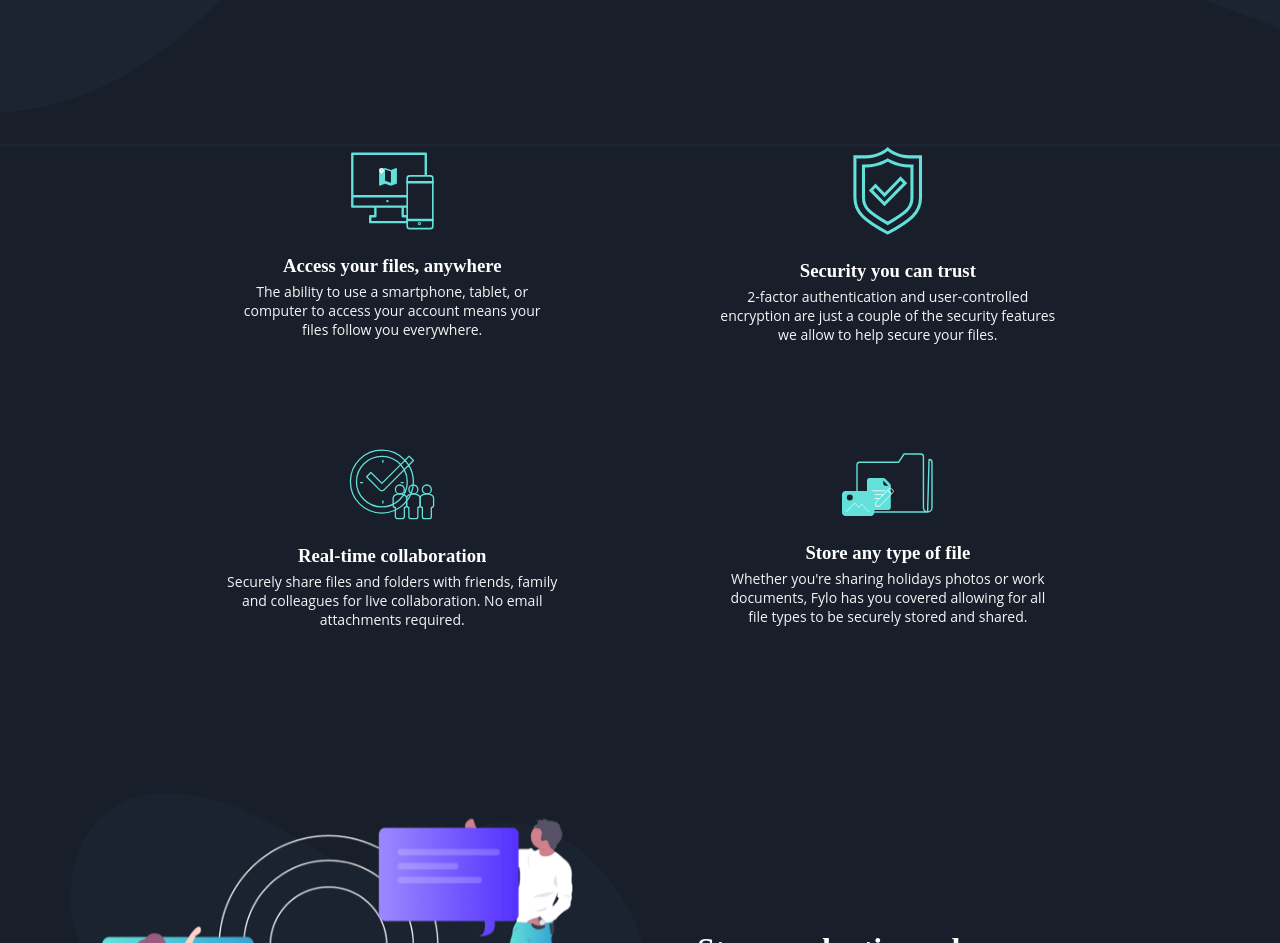
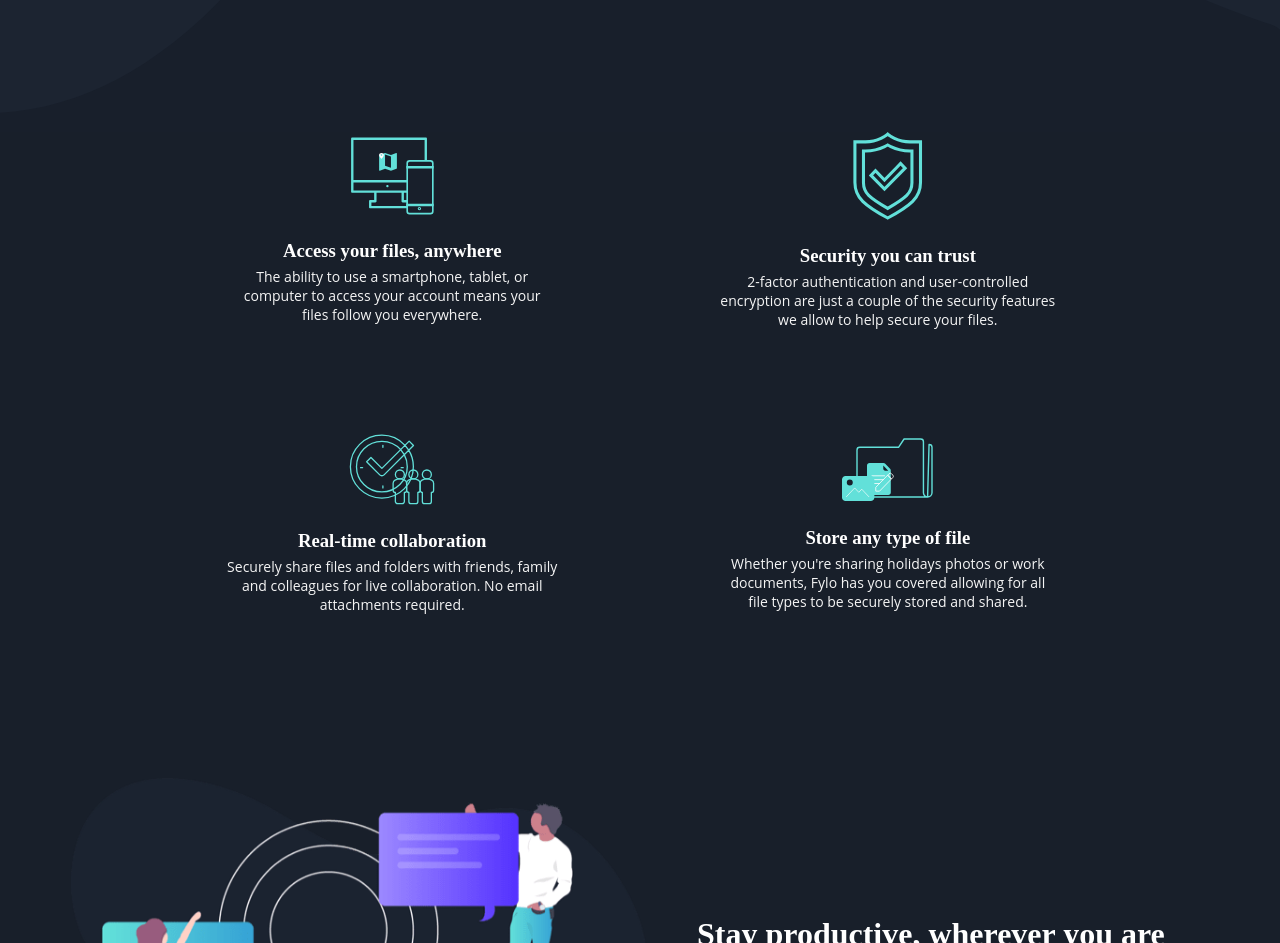
Before and after one commit to Seifaldinjokerian/fylo-dark-theme-landing-page-master, a plain HTML site: page index.html in a window 1280 px wide. Shown: the part 880-1823 px from the top of the page. Drawn offline with nearby package versions, Linux system fonts and the light colour scheme; files that its build step writes are made by us from their sources; a web font is replaced by a local one.

Commit message:
modified scss and css files

```diff
--- a/assists/sections/_services.scss
+++ b/assists/sections/_services.scss
@@ -5,7 +5,7 @@
 .services {
   z-index: 1;
   position: relative;
-  margin: 195px auto 0px;
+  margin: 180px auto 0px;
   background: hsl(218, 28%, 13%);
   padding: 0 50px;
   .content {
```
Also changed, not shown: assists/css/preStyle.css.
